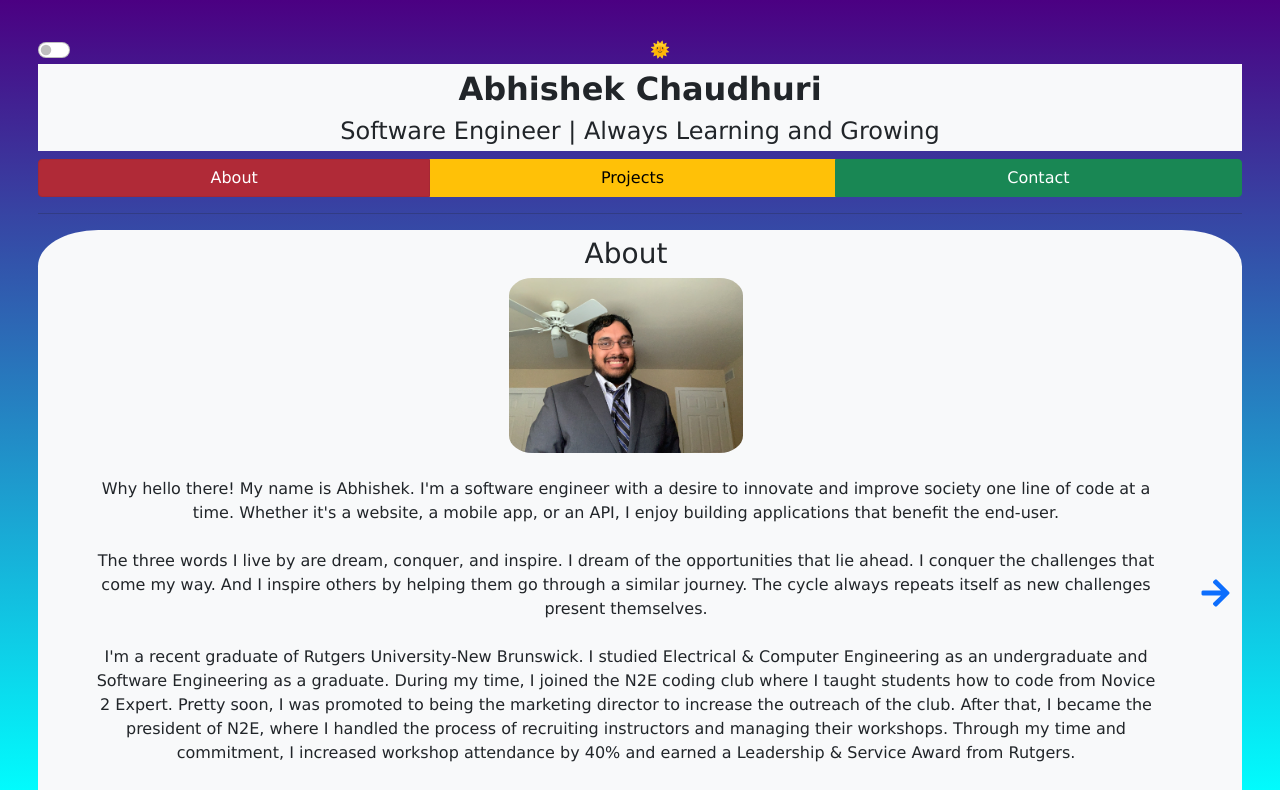
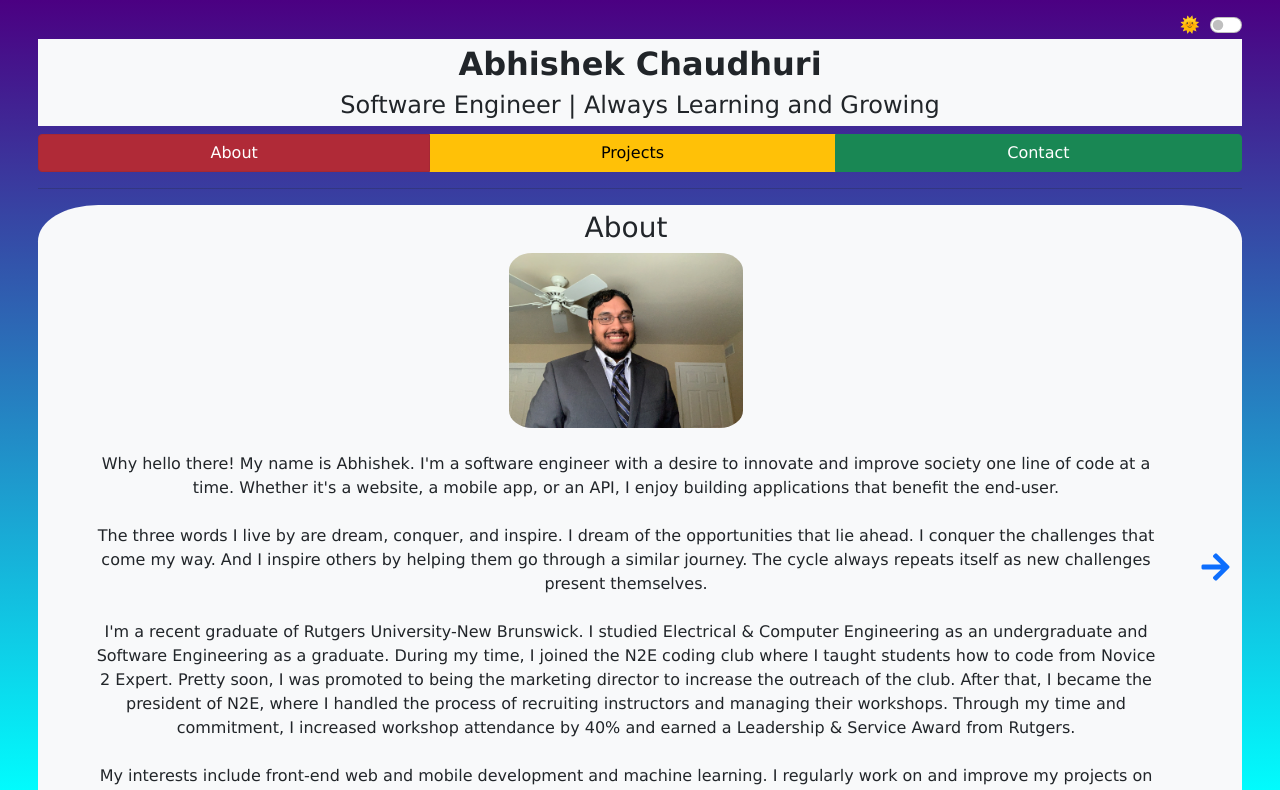
Before and after one commit to Abhiek187/abhiek187.github.io, a React (Create React App) app: page /about in a window 1280 px wide. Shown: the top 790 px of the page. Built offline with nearby package versions, Linux system fonts and the light colour scheme.

Commit message:
Position the theme toggle at the top right and provide accessible label

```diff
--- a/src/scss/App.scss
+++ b/src/scss/App.scss
@@ -24,6 +24,7 @@ main {
 .App {
   text-align: center;
   margin: 3%;
+  margin-top: 1%;
 }
 
 .App.dark {
@@ -33,6 +34,21 @@ main {
   footer {
     color: $light-color;
     background-color: $dark-color;
+  }
+}
+
+.theme-container {
+  display: flex;
+  padding-left: 0; /* remove default padding */
+
+  .theme-label {
+    flex: 1;
+    padding-right: 10px;
+    text-align: right;
+  }
+
+  #theme-switch {
+    margin-left: 0;
   }
 }
 
--- a/src/tsx/App.tsx
+++ b/src/tsx/App.tsx
@@ -88,14 +88,18 @@ const App: React.FC<RouteComponentProps> = ({ location }) => {
   return (
     <div className={`App ${isDarkMode ? "dark" : ""}`}>
       {/* Switch to toggle between light and dark mode */}
-      <div className="form-check form-switch">
-        <label className="form-check-label" htmlFor="flexSwitchCheckDefault">
+      <div className="theme-container form-check form-switch">
+        <label
+          className="theme-label form-check-label"
+          htmlFor="theme-switch"
+          aria-label={isDarkMode ? "dark mode on" : "dark mode off"}
+        >
           {isDarkMode ? htmlDecode("&#x1F31C;") : htmlDecode("&#x1F31E;")}
         </label>
         <input
           className="form-check-input"
           type="checkbox"
-          id="flexSwitchCheckDefault"
+          id="theme-switch"
           onClick={() => setIsDarkMode(!isDarkMode)}
         />
       </div>
```
